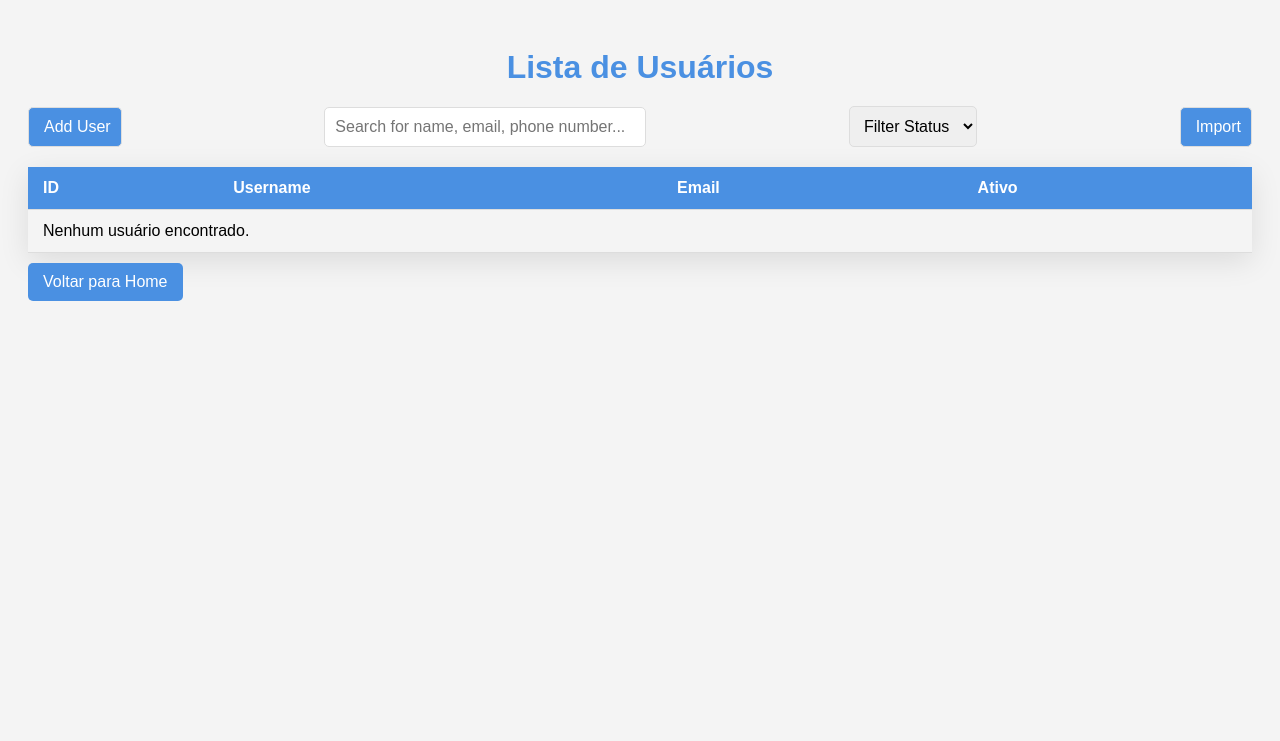
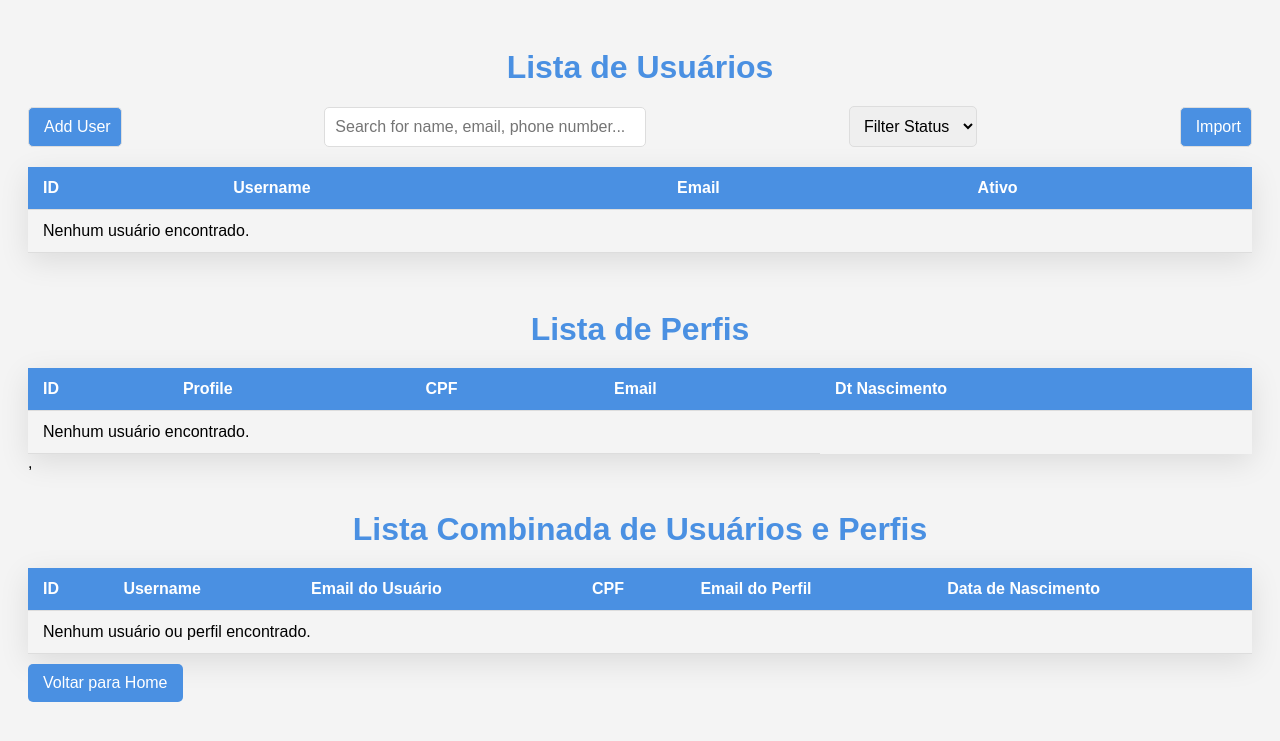
Before and after one commit to eduardocbabo/account, a Django app: page /usuarios/ in a window 1280 px wide. Shown: the top 741 px of the page. Run offline with Django 5.2, Linux system fonts and the light colour scheme.

Commit message:
Admin e User (com add)

```diff
--- a/access/urls.py
+++ b/access/urls.py
@@ -1,6 +1,6 @@
 from django.urls import path
 from . import views
-from .views import send_email_view
+from .views import criar_usuario
 from django.contrib.auth import views as auth_views
 
 urlpatterns = [
@@ -8,5 +8,6 @@ urlpatterns = [
     path('cadastro/', views.cadastro, name='cadastro'),
     path('login/', views.login, name='login'),
     path('plataforma/', views.plataforma, name='plataforma'),
+    path('criar_usuario/', criar_usuario, name='criar_usuario'),
     path('admin/password_reset/', auth_views.PasswordResetView.as_view(), name='admin_password_reset'),
 ]
--- a/access/views.py
+++ b/access/views.py
@@ -4,6 +4,7 @@ from django.contrib.auth.models import User
 from django.contrib.auth import authenticate
 from django.contrib.auth import login as login_django
 from django.contrib.auth.decorators import login_required
+from access.models import Profile
 
 def cadastro(request):
     if request.method == "GET":
@@ -74,7 +75,27 @@ def base(request):
 
 def lista_usuarios(request):
     usuarios = User.objects.all()  # Consulta todos os usuários
-    return render(request, 'usuarios.html', {'usuarios': usuarios})
+    profiles = Profile.objects.all()  # Consulta todos os usuários
+    combined_data = zip(usuarios, profiles)
+    return render(request, 'usuarios.html', {'usuarios': usuarios, 'profiles': profiles, 'combined_data': combined_data})
+
+def lista_usuarios(request):
+    usuarios = User.objects.all()  # Consulta todos os usuários
+    profiles = Profile.objects.all()  # Consulta todos os usuários
+    return render(request, 'usuarios.html', {'usuarios': usuarios, 'profiles': profiles})
+
+from django.http import JsonResponse
+from django.views.decorators.csrf import csrf_exempt
+
+@csrf_exempt
+def criar_usuario(request):
+    if request.method == 'POST':
+        username = request.POST.get('username')
+        email = request.POST.get('email')
+        password = request.POST.get('password')
+        user = User.objects.create_user(username=username, email=email, password=password)
+        return JsonResponse({'status': 'success', 'user_id': user.id})
+    return JsonResponse({'status': 'error'}, status=400)
 
 # def send_email_view(request):
 #     if request.method == 'POST':
--- a/templates/usuarios.html
+++ b/templates/usuarios.html
@@ -102,7 +134,25 @@
         <button class="btn">
             <i data-lucide="plus"></i> Add User
         </button>
+        <div id="userModal" class="modal">
+            <div class="modal-content">
+                <span class="close">&times;</span>
+                <h2>Adicionar Usuário</h2>
+                <form id="userForm" method="POST" action="{% url 'criar_usuario' %}">
+                    {% csrf_token %}
+                    <label for="username">Username:</label>
+                    <input type="text" id="username" name="username" required><br><br>
 
+                    <label for="email">Email:</label>
+                    <input type="email" id="email" name="email" required><br><br>
+
+                    <label for="password">Password:</label>
+                    <input type="password" id="password" name="password" required><br><br>
+
+                    <button type="submit" class="btn">Salvar</button>
+                </form>
+            </div>
+        </div>
         <input type="text" placeholder="Search for name, email, phone number..." />
 
         <select>
@@ -146,8 +192,110 @@
             {% endfor %}
         </tbody>
     </table>
+    <br>
+    <br>
+    <h1>Lista de Perfis</h1>
+    <table>
+        <thead>
+            <tr>
+                <th>ID</th>
+                <th>Profile</th>
+                <th>CPF</th>
+                <th>Email</th>
+                <th>Dt Nascimento</th>
+            </tr>
+        </thead>
+        <tbody>
+            {% for profile in profiles %}
+            <tr>
+                <td>{{ profile.id }}</td>
+                <td>{{ profile.first_name }}</td>
+                <td>{{ profile.cpf}}</td>
+                <td>{{ profile.email }}</td>
+                <td>{{ profile.birthday }}</td>
+            </tr>
+            {% empty %}
+            <tr>
+                <td colspan="4">Nenhum usuário encontrado.</td>
+            </tr>
+            {% endfor %}
+        </tbody>
+    </table>,
+
+
+<br>
+<br>
+<h1>Lista Combinada de Usuários e Perfis</h1>
+<table>
+    <thead>
+        <tr>
+            <th>ID</th>
+            <th>Username</th>
+            <th>Email do Usuário</th>
+            <th>CPF</th>
+            <th>Email do Perfil</th>
+            <th>Data de Nascimento</th>
+        </tr>
+    </thead>
+    <tbody>
+        {% for usuario in usuarios %}
+            {% with profile=usuario.profile %}
+            <tr>
+                <td>{{ usuario.id }}</td>
+                <td>{{ usuario.username }}</td>
+                <td>{{ usuario.email }}</td>
+                <td>{{ profile.cpf }}</td>
+                <td>{{ profile.email }}</td>
+                <td>{{ profile.birthday }}</td>
+            </tr>
+            {% endwith %}
+        {% empty %}
+        <tr>
+            <td colspan="6">Nenhum usuário ou perfil encontrado.</td>
+        </tr>
+        {% endfor %}
+    </tbody>
+</table>
 
     <a href="/">Voltar para Home</a>
 
+    <script>document.querySelector('.btn').onclick = function () {
+        document.getElementById('userModal').style.display = 'block';
+    };
+
+    // Fechar o modal ao clicar no X
+    document.querySelector('.close').onclick = function () {
+        document.getElementById('userModal').style.display = 'none';
+    };
+
+    // Fechar o modal se o usuário clicar fora dele
+    window.onclick = function (event) {
+        let modal = document.getElementById('userModal');
+        if (event.target === modal) {
+            modal.style.display = 'none';
+        }
+    };
+
+
+    document.getElementById('userForm').onsubmit = async function (event) {
+        event.preventDefault();  // Evita o reload da página
+        const formData = new FormData(this);
+
+        const response = await fetch(this.action, {
+            method: 'POST',
+            body: formData,
+            headers: { 'X-CSRFToken': formData.get('csrfmiddlewaretoken') },
+        });
+
+        const result = await response.json();
+        if (result.status === 'success') {
+            alert('Usuário criado com sucesso!');
+            document.getElementById('userModal').style.display = 'none';
+            location.reload();  // Atualiza a lista de usuários
+        } else {
+            alert('Erro ao criar o usuário.');
+        }
+    };
+</script>
 </body>
 </html>
```
Also changed, not shown: other parts of templates/usuarios.html (+32 -4 lines).
